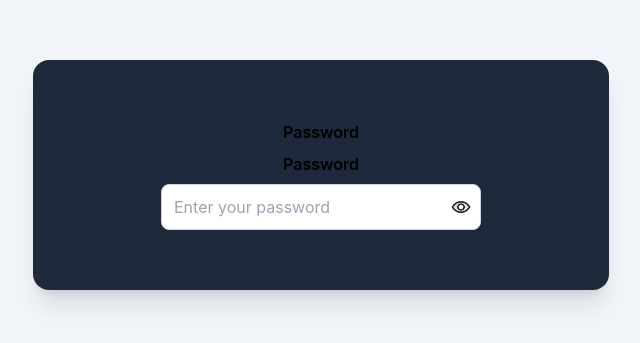
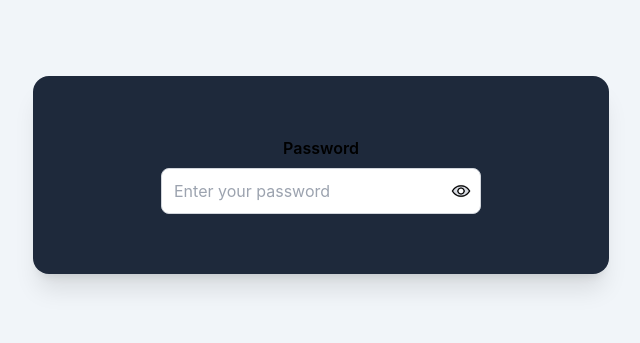
Before and after one commit to Subhratanu-Saha/trade-assist-app, a React (Create React App) app: page / in a window 1280 px wide. Shown: the part 225-568 px from the top of the page, without its empty margins (319-959 px from the left). Built offline with nearby package versions, Linux system fonts and the light colour scheme.

Commit message:
Resolve merge conflict in passwordInput.js

```diff
--- a/src/components/auth/passwordInput.js
+++ b/src/components/auth/passwordInput.js
@@ -47,7 +47,7 @@ const PasswordInput = ({
   return (
     <div className="w-80 mx-auto my-5">
       <label className="block mb-2 font-semibold text-black">Password</label>
-      <label className="block mb-2 font-semibold text-black">Password</label>
+
       <div className="relative">
         <input
           id="password"
```
